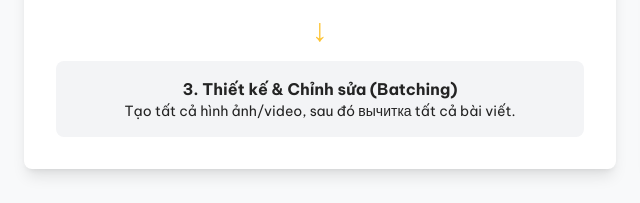
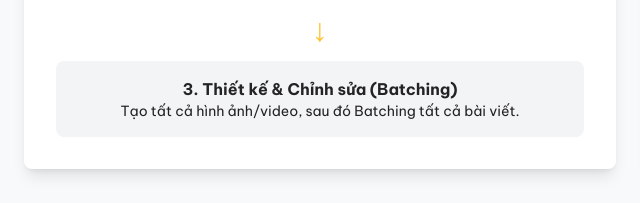
Before and after one commit to Kang-Filmmaker/work-efficiently-with-less-time, a plain HTML site: page index.html in a window 1280 px wide. Shown: the part 3137-3340 px from the top of the page, 8-648 px from the left. Drawn offline with nearby package versions, Linux system fonts and the light colour scheme.

Commit message:
Add files via upload

```diff
--- a/index.html
+++ b/index.html
@@ -204,7 +204,7 @@
                         <div class="flex justify-center items-center"><span class="flowchart-arrow">↓</span></div>
                         <div class="text-center p-4 bg-gray-100 rounded-lg">
                             <h4 class="font-bold">3. Thiết kế & Chỉnh sửa (Batching)</h4>
-                            <p class="text-sm">Tạo tất cả hình ảnh/video, sau đó вычитка tất cả bài viết.</p>
+                            <p class="text-sm">Tạo tất cả hình ảnh/video, sau đó Batching tất cả bài viết.</p>
                         </div>
                     </div>
                 </div>
```
